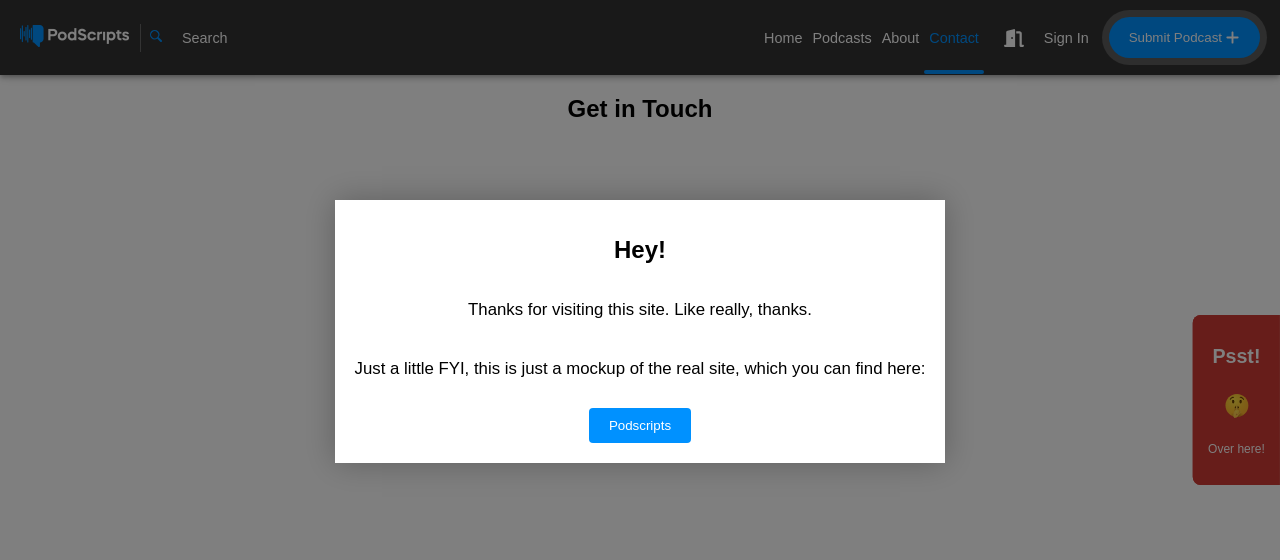
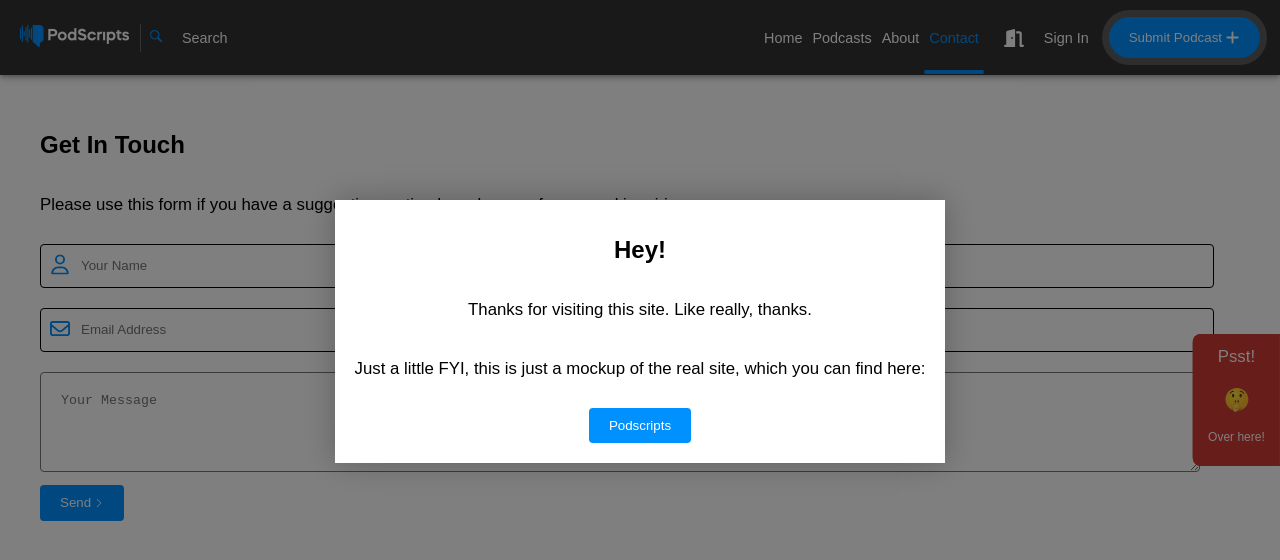
Before and after one commit to mdbatruch/podscripts, a React (Create React App) app: page /contact in a window 1280 px wide. Shown: the top 560 px of the page. Built offline with nearby package versions, Linux system fonts and the light colour scheme; what webfontloader would draw is missing.

Commit message:
update contact page, add form component

```diff
--- a/src/Contact.tsx
+++ b/src/Contact.tsx
@@ -1,27 +1,62 @@
 import styled from 'styled-components/macro';
-import PageTitle from './PageTitle';
 import Main from 'components/core/sections/page/MainContent';
-import { WHITE } from 'styles/color';
-// import { Form } from 'react-router-dom';
+import { BLUE, WHITE } from 'styles/color';
+import Form from 'components/ui/forms/Form';
+import { BodyText } from 'components/core/typography/BodyText';
+import UserIcon from 'components/ui/icons/UserIcon';
+import EnvelopeIcon from 'components/ui/icons/EnvelopeIcon';
+import ChevronRightIcon from 'components/ui/icons/ChevronRightIcon';
 
 const ContactMain = styled.div`
   ${Main};
   background-color: ${WHITE};
-  flex-direction
+  flex-direction: column;
 `;
 
-function Contact() {
+const Contact = () => {
+
+
   return (
-    <div>
-      <PageTitle title={'Get in Touch'} />
-
-      <ContactMain>
-        {/* <Form>
-        <h3>Get In Touch</h3>
-        <h5>Please use this form if you have a suggestion, noticed any bugs or for general inquiries.</h5>
-      </Form> */}
-      </ContactMain>
-    </div>
+    <ContactMain>
+      <h1>Get In Touch</h1>
+      <BodyText>Please use this form if you have a suggestion, noticed any bugs or for general inquiries.</BodyText>
+      <Form
+        inputs={[
+          {
+            type: 'text',
+            settings: {
+              name: 'name',
+              placeholder: 'Your Name',
+              icon: <UserIcon height={20} width={20} fill={BLUE} />,
+            }
+          },
+          {
+            type: 'text',
+            settings: {
+              name: 'email',
+              placeholder: 'Email Address',
+              icon: <EnvelopeIcon height={20} width={20} fill={BLUE} />,
+            }
+          },
+          {
+            type: 'textarea',
+            settings: {
+              name: 'message',
+              placeholder: 'Your Message',
+            }
+          },
+          {
+            type: 'submit',
+            settings: {
+              label: 'Send',
+              backgroundColor: BLUE,
+              icon: <ChevronRightIcon height={10} width={10} fill={WHITE} />,
+            }
+          }
+        ]}
+      />
+    </ContactMain>
   );
 }
+
 export default Contact;
--- a/src/PageContent.tsx
+++ b/src/PageContent.tsx
@@ -88,14 +88,15 @@
                 },
               }}
             >
-              <BodyTextLight
+              <div
                 onClick={() => sidebarToggle()}
                 style={{ textAlign: 'center' }}
               >
-                <h3 style={{ marginTop: '0px' }}>Psst!</h3>
+                <BodyTextLight style={{ marginTop: '0px' }}>Psst!</BodyTextLight>
                 <ShushingFaceIcon height={30} width={30} />
-                <BodyTextSmall>Over here!</BodyTextSmall>
-              </BodyTextLight>
+              </div>
+              <BodyTextSmall
+                style={{ textAlign: 'center' }}>Over here!</BodyTextSmall>
             </Box>
             <Box
                   sx={{
--- a/src/components/ui/Button.tsx
+++ b/src/components/ui/Button.tsx
@@ -3,14 +3,17 @@
 import { WHITE } from 'styles/color';
 import { SPACE_10, SPACE_20 } from 'styles/spacing';
 
-interface ButtonProps {
+export type ButtonType = "button" | "submit" | "reset";
+
+export interface ButtonProps {
   color?: string;
   backgroundColor?: string;
-  label: string;
+  label: string | undefined;
   onClick?: () => void;
   rounded?: boolean;
   icon?: ReactNode | JSX.Element;
   isDisabled?: boolean;
+  type?: ButtonType;
 }
 
 const ButtonWrapper = styled.button<{ rounded: boolean }>`
@@ -43,10 +46,11 @@
   rounded,
   icon,
   isDisabled,
+  type,
   ...props
 }: ButtonProps) => (
   <ButtonWrapper
-    type="button"
+    type={type}
     className={'secondary'}
     style={{ backgroundColor, color }}
     rounded={rounded!}
--- /dev/null
+++ b/src/components/ui/forms/Form.tsx
@@ -0,0 +1,118 @@
+import { useState, FormEvent, ChangeEvent, useMemo } from "react";
+import { BLUE, WHITE } from "styles/color";
+import Button, { ButtonProps, ButtonType } from "../Button";
+import ChevronRightIcon from "../icons/ChevronRightIcon";
+import InputText, { InputTextProps } from "./InputText";
+import InputTextArea, { InputTextAreaProps } from "./InputTextArea";
+
+/**
+ * TODO - add input types
+ */
+type FormInputs = 'text' | 'textarea';
+
+type FormConfig = { type: FormInputs | ButtonType; settings: InputTextProps | InputTextAreaProps | ButtonProps}
+
+
+/**
+ * Have FormData interface dynamic indexing so when you add
+ * new items to the forms it will update accordingly
+ */
+interface FormData {
+    [key: string]: string;
+}
+
+interface FormProps {
+    inputs: FormConfig[];
+}
+
+const Form = ({ inputs }: FormProps) => {
+
+    const [formData, setFormData] = useState<FormData>({});
+
+    const handleSubmit = (event: FormEvent<HTMLFormElement>) => {
+        event.preventDefault();
+
+        /**
+         * TODO - handle formData
+         */
+        console.log('formData', formData);
+
+    };
+
+    const handleInputChange = (e: ChangeEvent<HTMLInputElement | HTMLTextAreaElement>) => {
+        const { name, value } = e.target;
+
+        setFormData(prevFormData => ({
+        ...prevFormData,
+        [name]: value
+        }));
+    }
+
+
+    const fields = useMemo(() => {
+
+        /**
+         * TODO - clean this up
+         */
+        return inputs.map(input => {
+            if (input.type === 'text') {
+
+                const settings = input.settings as InputTextProps;
+
+                return (
+                    <InputText
+                        key={`text-${settings.name}`}
+                        name={settings.name}
+                        placeholder={settings.placeholder}
+                        icon={settings.icon}
+                        onChange={handleInputChange}
+                        value={`formData.${settings.name}`}
+                    />
+                )
+              }
+              else if (input.type === 'textarea') {
+
+                const settings = input.settings as InputTextAreaProps;
+
+                return (
+                    <InputTextArea
+                        key={`textarea-${settings.name}`}
+                        name={settings.name}
+                        placeholder={settings.placeholder}
+                        height={100}
+                        onChange={handleInputChange}
+                        value={formData.message}
+                    />
+                )
+              }
+              else if (input.type === 'submit') {
+
+                const settings = input.settings as ButtonProps;
+
+                return (
+                    <Button
+                        key={`button-${settings.label}`}
+                        label={settings.label}
+                        type={input.type}
+                        backgroundColor={BLUE}
+                        icon={<ChevronRightIcon height={10} width={10} fill={WHITE} />}
+                    />
+                )
+              } else {
+                return null;
+              }
+        }
+        );
+    }, [inputs]);
+
+    return (
+        <form onSubmit={handleSubmit}>
+            <>
+            {fields}
+            </>
+        </form>
+    )
+
+}
+
+export default Form;
--- a/src/components/ui/forms/InputText.tsx
+++ b/src/components/ui/forms/InputText.tsx
@@ -1,39 +1,59 @@
-import { FormEvent } from 'react';
+import { ChangeEvent, ReactNode } from 'react';
 import styled from 'styled-components/macro';
-import { SPACE_10, SPACE_40 } from 'styles/spacing';
+import { BLACK } from 'styles/color';
+import { SPACE_10, SPACE_30, SPACE_40 } from 'styles/spacing';
 
 const InputTextContainer = styled.div`
   padding-right: ${SPACE_40};
+  position: relative;
+`;
+
+const IconContainer = styled.div`
+  position: absolute;
+  top: 50%;
+  transform: translateY(-50%);
+  left: 10px;
 `;
 
 const Label = styled.div`
   color: red;
 `;
 
-const Text = styled.input`
+const Text = styled.input<{ $hasIcon?: boolean }>`
   width: 100%;
   border-radius: 4px;
+  border: 1px solid ${BLACK};
   padding-left: ${SPACE_10};
   height: ${SPACE_40};
   margin: ${SPACE_10} 0;
+  ${({ $hasIcon }) =>
+    !!$hasIcon &&
+    `
+    text-indent: ${SPACE_30};
+  `}
 `;
 
-interface InputTextProps {
+export interface InputTextProps {
   label?: string;
   placeholder: string;
-  onChange?: (e: FormEvent<HTMLInputElement>) => void;
+  onChange?: (e: ChangeEvent<HTMLInputElement>) => void;
+  icon?: ReactNode | JSX.Element;
+  value?: string;
+  name?: string;
 }
 
 export const InputText = ({
   label,
   placeholder,
+  name,
   onChange,
-  ...props
+  icon,
 }: InputTextProps): JSX.Element => {
   return (
     <InputTextContainer>
+      {!!icon && <IconContainer>{icon}</IconContainer>}
       {label && <Label>{label}</Label>}
-      <Text type="text" placeholder={placeholder} onChange={onChange} />
+      <Text type="text" name={name} placeholder={placeholder} onChange={onChange} $hasIcon={!!icon} />
     </InputTextContainer>
   );
 };
--- /dev/null
+++ b/src/components/ui/forms/InputTextArea.tsx
@@ -0,0 +1,56 @@
+import { ChangeEvent, ReactNode } from 'react';
+import styled from 'styled-components/macro';
+import { SPACE_10, SPACE_20, SPACE_40 } from 'styles/spacing';
+
+const InputTextContainer = styled.div`
+  padding-right: ${SPACE_40};
+`;
+
+const Label = styled.div`
+  color: red;
+`;
+
+const TextArea = styled.textarea<{ $height: number }>`
+  width: 100%;
+  border-radius: 4px;
+  padding: ${SPACE_20};
+  box-sizing: border-box;
+  ${({ $height }) =>
+    !!$height &&
+    `
+    height: ${$height}px;
+  `}
+  margin: ${SPACE_10} 0;
+`;
+
+export interface InputTextAreaProps {
+  label?: string;
+  placeholder: string;
+  name?: string;
+  onChange?: (e: ChangeEvent<HTMLTextAreaElement>) => void;
+  height: number;
+  value?: string;
+  icon?: ReactNode | JSX.Element;
+}
+
+export const InputTextArea = ({
+  label,
+  placeholder,
+  name,
+  onChange,
+  height,
+}: InputTextAreaProps): JSX.Element => {
+  return (
+    <InputTextContainer>
+      {label && <Label>{label}</Label>}
+      <TextArea
+        placeholder={placeholder}
+        $height={height}
+        name={name}
+        onChange={onChange}
+      />
+    </InputTextContainer>
+  );
+};
+
+export default InputTextArea;
--- /dev/null
+++ b/src/components/ui/icons/EnvelopeIcon.tsx
@@ -0,0 +1,13 @@
+const EnvelopeIcon = ({ ...props }) => (
+  <svg
+    height={props.height}
+    width={props.width}
+    fill={props.fill}
+    xmlns="http://www.w3.org/2000/svg"
+    viewBox="0 0 512 512"
+    >
+    <path d="M64 112c-8.8 0-16 7.2-16 16v22.1L220.5 291.7c20.7 17 50.4 17 71.1 0L464 150.1V128c0-8.8-7.2-16-16-16H64zM48 212.2V384c0 8.8 7.2 16 16 16H448c8.8 0 16-7.2 16-16V212.2L322 328.8c-38.4 31.5-93.7 31.5-132 0L48 212.2zM0 128C0 92.7 28.7 64 64 64H448c35.3 0 64 28.7 64 64V384c0 35.3-28.7 64-64 64H64c-35.3 0-64-28.7-64-64V128z"/>
+  </svg>
+);
+
+export default EnvelopeIcon;
--- a/src/components/ui/icons/ShushingFaceIcon.tsx
+++ b/src/components/ui/icons/ShushingFaceIcon.tsx
@@ -35,123 +35,123 @@
         <path d="M47.7748 17.2134C48.0866 15.7818 49.575 15.1581 51.7862 15.64C53.6714 16.0511 57.541 18.1914 59.4404 23.2092C59.7947 24.1305 58.8876 24.3998 58.4765 23.762C57.1158 21.5933 52.906 18.2765 49.1356 17.9646C47.6331 17.8512 47.7748 17.2134 47.7748 17.2134Z" fill="url(#paint28_linear)"/>
         <defs>
         <radialGradient id="paint0_radial" cx="0" cy="0" r="1" gradientUnits="userSpaceOnUse" gradientTransform="translate(34.479 26.1245) scale(36.7641)">
-        <stop stop-color="#FFDF30"/>
-        <stop offset="1" stop-color="#FFB82E"/>
+        <stop stopColor="#FFDF30"/>
+        <stop offset="1" stopColor="#FFB82E"/>
         </radialGradient>
         <radialGradient id="paint1_radial" cx="0" cy="0" r="1" gradientUnits="userSpaceOnUse" gradientTransform="translate(34.479 26.1245) scale(28.924)">
-        <stop stop-color="#FFE95F"/>
-        <stop offset="1" stop-color="#FFBB47" stop-opacity="0"/>
+        <stop stopColor="#FFE95F"/>
+        <stop offset="1" stopColor="#FFBB47" stopOpacity="0"/>
         </radialGradient>
         <radialGradient id="paint2_radial" cx="0" cy="0" r="1" gradientUnits="userSpaceOnUse" gradientTransform="translate(39.9766 55.2518) rotate(90) scale(20.3326 8.65356)">
-        <stop stop-color="#7A4400" stop-opacity="0.5"/>
-        <stop offset="0.6008" stop-color="#894D00" stop-opacity="0.1981"/>
-        <stop offset="0.995" stop-color="#965500" stop-opacity="0"/>
+        <stop stopColor="#7A4400" stopOpacity="0.5"/>
+        <stop offset="0.6008" stopColor="#894D00" stopOpacity="0.1981"/>
+        <stop offset="0.995" stopColor="#965500" stopOpacity="0"/>
         </radialGradient>
         <linearGradient id="paint3_linear" x1="27.4116" y1="20.9702" x2="26.5949" y2="17.2055" gradientUnits="userSpaceOnUse">
-        <stop offset="0.00132565" stop-color="#3C2200"/>
-        <stop offset="1" stop-color="#7A4400"/>
+        <stop offset="0.00132565" stopColor="#3C2200"/>
+        <stop offset="1" stopColor="#7A4400"/>
         </linearGradient>
         <radialGradient id="paint4_radial" cx="0" cy="0" r="1" gradientUnits="userSpaceOnUse" gradientTransform="translate(29.6354 28.7828) rotate(73.8539) scale(4.30589 2.78584)">
-        <stop offset="0.00132565" stop-color="#7A4400"/>
-        <stop offset="1" stop-color="#643800"/>
+        <stop offset="0.00132565" stopColor="#7A4400"/>
+        <stop offset="1" stopColor="#643800"/>
         </radialGradient>
         <linearGradient id="paint5_linear" x1="30.5253" y1="24.2108" x2="30.5253" y2="28.3467" gradientUnits="userSpaceOnUse">
-        <stop offset="0.00132565" stop-color="#3C2200"/>
-        <stop offset="1" stop-color="#512D00"/>
+        <stop offset="0.00132565" stopColor="#3C2200"/>
+        <stop offset="1" stopColor="#512D00"/>
         </linearGradient>
         <radialGradient id="paint6_radial" cx="0" cy="0" r="1" gradientUnits="userSpaceOnUse" gradientTransform="translate(49.5357 28.7835) rotate(73.8539) scale(4.30589 2.78584)">
-        <stop offset="0.00132565" stop-color="#7A4400"/>
-        <stop offset="1" stop-color="#643800"/>
+        <stop offset="0.00132565" stopColor="#7A4400"/>
+        <stop offset="1" stopColor="#643800"/>
         </radialGradient>
         <linearGradient id="paint7_linear" x1="50.4247" y1="24.3196" x2="50.4247" y2="28.4555" gradientUnits="userSpaceOnUse">
-        <stop offset="0.00132565" stop-color="#3C2200"/>
-        <stop offset="1" stop-color="#512D00"/>
+        <stop offset="0.00132565" stopColor="#3C2200"/>
+        <stop offset="1" stopColor="#512D00"/>
         </linearGradient>
         <radialGradient id="paint8_radial" cx="0" cy="0" r="1" gradientUnits="userSpaceOnUse" gradientTransform="translate(41.475 65.5824) scale(20.5019 9.99878)">
-        <stop stop-color="#7A4400" stop-opacity="0.5"/>
-        <stop offset="0.6008" stop-color="#894D00" stop-opacity="0.1981"/>
-        <stop offset="0.995" stop-color="#965500" stop-opacity="0"/>
+        <stop stopColor="#7A4400" stopOpacity="0.5"/>
+        <stop offset="0.6008" stopColor="#894D00" stopOpacity="0.1981"/>
+        <stop offset="0.995" stopColor="#965500" stopOpacity="0"/>
         </radialGradient>
         <linearGradient id="paint9_linear" x1="31.7009" y1="57.2951" x2="51.1864" y2="57.2951" gradientUnits="userSpaceOnUse">
-        <stop stop-color="#7A4400" stop-opacity="0.5"/>
-        <stop offset="0.6008" stop-color="#894D00" stop-opacity="0.1981"/>
-        <stop offset="0.995" stop-color="#965500" stop-opacity="0"/>
+        <stop stopColor="#7A4400" stopOpacity="0.5"/>
+        <stop offset="0.6008" stopColor="#894D00" stopOpacity="0.1981"/>
+        <stop offset="0.995" stopColor="#965500" stopOpacity="0"/>
         </linearGradient>
         <radialGradient id="paint10_radial" cx="0" cy="0" r="1" gradientUnits="userSpaceOnUse" gradientTransform="translate(40.1218 43.8799) rotate(56.2273) scale(3.52202 3.94129)">
-        <stop offset="0.00132565" stop-color="#7A4400"/>
-        <stop offset="1" stop-color="#643800"/>
+        <stop offset="0.00132565" stopColor="#7A4400"/>
+        <stop offset="1" stopColor="#643800"/>
         </radialGradient>
         <linearGradient id="paint11_linear" x1="40.4751" y1="40.0334" x2="40.4751" y2="44.1306" gradientUnits="userSpaceOnUse">
-        <stop offset="0.00132565" stop-color="#3C2200"/>
-        <stop offset="1" stop-color="#512D00"/>
+        <stop offset="0.00132565" stopColor="#3C2200"/>
+        <stop offset="1" stopColor="#512D00"/>
         </linearGradient>
         <linearGradient id="paint12_linear" x1="33.7133" y1="62.6768" x2="51.015" y2="62.6768" gradientUnits="userSpaceOnUse">
-        <stop offset="0.00132565" stop-color="#FFCA4B"/>
-        <stop offset="1" stop-color="#FFD648"/>
+        <stop offset="0.00132565" stopColor="#FFCA4B"/>
+        <stop offset="1" stopColor="#FFD648"/>
         </linearGradient>
         <linearGradient id="paint13_linear" x1="44.7902" y1="66.1729" x2="38.0134" y2="56.029" gradientUnits="userSpaceOnUse">
-        <stop stop-color="#FFBC47" stop-opacity="0"/>
-        <stop offset="1" stop-color="#C86F34"/>
+        <stop stopColor="#FFBC47" stopOpacity="0"/>
+        <stop offset="1" stopColor="#C86F34"/>
         </linearGradient>
         <linearGradient id="paint14_linear" x1="51.6911" y1="67.5438" x2="40.1834" y2="56.377" gradientUnits="userSpaceOnUse">
-        <stop stop-color="#FFBC47" stop-opacity="0"/>
-        <stop offset="1" stop-color="#C86F34"/>
+        <stop stopColor="#FFBC47" stopOpacity="0"/>
+        <stop offset="1" stopColor="#C86F34"/>
         </linearGradient>
         <linearGradient id="paint15_linear" x1="36.0717" y1="47.1955" x2="42.0688" y2="47.1955" gradientUnits="userSpaceOnUse">
-        <stop offset="0.00132565" stop-color="#FFCB4B"/>
-        <stop offset="1" stop-color="#FFD748"/>
+        <stop offset="0.00132565" stopColor="#FFCB4B"/>
+        <stop offset="1" stopColor="#FFD748"/>
         </linearGradient>
         <linearGradient id="paint16_linear" x1="38.1177" y1="45.2609" x2="40.6181" y2="52.4213" gradientUnits="userSpaceOnUse">
-        <stop stop-color="#FFBC47" stop-opacity="0"/>
-        <stop offset="1" stop-color="#C86F34"/>
+        <stop stopColor="#FFBC47" stopOpacity="0"/>
+        <stop offset="1" stopColor="#C86F34"/>
         </linearGradient>
         <linearGradient id="paint17_linear" x1="38.282" y1="44.1442" x2="45.7256" y2="47.296" gradientUnits="userSpaceOnUse">
-        <stop stop-color="#FFBC47" stop-opacity="0"/>
-        <stop offset="1" stop-color="#C86F34"/>
+        <stop stopColor="#FFBC47" stopOpacity="0"/>
+        <stop offset="1" stopColor="#C86F34"/>
         </linearGradient>
         <linearGradient id="paint18_linear" x1="34.2273" y1="42.6908" x2="41.956" y2="48.6577" gradientUnits="userSpaceOnUse">
-        <stop stop-color="#FFBC47" stop-opacity="0"/>
-        <stop offset="1" stop-color="#C86F34"/>
+        <stop stopColor="#FFBC47" stopOpacity="0"/>
+        <stop offset="1" stopColor="#C86F34"/>
         </linearGradient>
         <linearGradient id="paint19_linear" x1="32.9662" y1="55.4997" x2="46.2789" y2="55.4997" gradientUnits="userSpaceOnUse">
-        <stop offset="0.00132565" stop-color="#FFCA4B"/>
-        <stop offset="1" stop-color="#FFD648"/>
+        <stop offset="0.00132565" stopColor="#FFCA4B"/>
+        <stop offset="1" stopColor="#FFD648"/>
         </linearGradient>
         <linearGradient id="paint20_linear" x1="46.9144" y1="52.2035" x2="24.6235" y2="65.3735" gradientUnits="userSpaceOnUse">
-        <stop stop-color="#FFBC47" stop-opacity="0"/>
-        <stop offset="1" stop-color="#C86F34"/>
+        <stop stopColor="#FFBC47" stopOpacity="0"/>
+        <stop offset="1" stopColor="#C86F34"/>
         </linearGradient>
         <linearGradient id="paint21_linear" x1="32.2254" y1="56.0487" x2="45.1358" y2="56.0487" gradientUnits="userSpaceOnUse">
-        <stop offset="0.00132565" stop-color="#FFCA4B"/>
-        <stop offset="1" stop-color="#FFD648"/>
+        <stop offset="0.00132565" stopColor="#FFCA4B"/>
+        <stop offset="1" stopColor="#FFD648"/>
         </linearGradient>
         <linearGradient id="paint22_linear" x1="34.7796" y1="49.0812" x2="53.2488" y2="68.0619" gradientUnits="userSpaceOnUse">
-        <stop stop-color="#FFBC47" stop-opacity="0"/>
-        <stop offset="1" stop-color="#C86F34"/>
+        <stop stopColor="#FFBC47" stopOpacity="0"/>
+        <stop offset="1" stopColor="#C86F34"/>
         </linearGradient>
         <linearGradient id="paint23_linear" x1="31.2946" y1="61.5731" x2="43.6806" y2="61.5731" gradientUnits="userSpaceOnUse">
-        <stop offset="0.00132565" stop-color="#FFCA4B"/>
-        <stop offset="1" stop-color="#FFD648"/>
+        <stop offset="0.00132565" stopColor="#FFCA4B"/>
+        <stop offset="1" stopColor="#FFD648"/>
         </linearGradient>
         <linearGradient id="paint24_linear" x1="31.2946" y1="61.5731" x2="43.6806" y2="61.5731" gradientUnits="userSpaceOnUse">
-        <stop offset="0.00132565" stop-color="#FFCA4B"/>
-        <stop offset="1" stop-color="#FFD648"/>
+        <stop offset="0.00132565" stopColor="#FFCA4B"/>
+        <stop offset="1" stopColor="#FFD648"/>
         </linearGradient>
         <linearGradient id="paint25_linear" x1="32.4363" y1="55.4367" x2="47.3253" y2="96.9214" gradientUnits="userSpaceOnUse">
-        <stop stop-color="#FFBC47" stop-opacity="0"/>
-        <stop offset="1" stop-color="#C86F34"/>
+        <stop stopColor="#FFBC47" stopOpacity="0"/>
+        <stop offset="1" stopColor="#C86F34"/>
         </linearGradient>
         <linearGradient id="paint26_linear" x1="37.0844" y1="54.5795" x2="52.5133" y2="63.8283" gradientUnits="userSpaceOnUse">
-        <stop stop-color="#FFBC47" stop-opacity="0"/>
-        <stop offset="1" stop-color="#C86F34"/>
+        <stop stopColor="#FFBC47" stopOpacity="0"/>
+        <stop offset="1" stopColor="#C86F34"/>
         </linearGradient>
         <radialGradient id="paint27_radial" cx="0" cy="0" r="1" gradientUnits="userSpaceOnUse" gradientTransform="translate(38.2301 54.4543) rotate(-34.0754) scale(3.70665 1.6136)">
-        <stop stop-color="#FBE07A"/>
-        <stop offset="1" stop-color="#FFE75B" stop-opacity="0"/>
+        <stop stopColor="#FBE07A"/>
+        <stop offset="1" stopColor="#FFE75B" stopOpacity="0"/>
         </radialGradient>
         <linearGradient id="paint28_linear" x1="53.543" y1="20.9657" x2="54.3597" y2="17.2009" gradientUnits="userSpaceOnUse">
-        <stop offset="0.00132565" stop-color="#3C2200"/>
-        <stop offset="1" stop-color="#7A4400"/>
+        <stop offset="0.00132565" stopColor="#3C2200"/>
+        <stop offset="1" stopColor="#7A4400"/>
         </linearGradient>
         </defs>
     </svg>
--- /dev/null
+++ b/src/components/ui/icons/UserIcon.tsx
@@ -0,0 +1,12 @@
+const UserIcon = ({ ...props }): JSX.Element => (
+  <svg
+    height={props.height}
+    width={props.width}
+    fill={props.fill}
+    xmlns="http://www.w3.org/2000/svg"
+    viewBox="0 0 448 512">
+    <path d="M304 128a80 80 0 1 0 -160 0 80 80 0 1 0 160 0zM96 128a128 128 0 1 1 256 0A128 128 0 1 1 96 128zM49.3 464H398.7c-8.9-63.3-63.3-112-129-112H178.3c-65.7 0-120.1 48.7-129 112zM0 482.3C0 383.8 79.8 304 178.3 304h91.4C368.2 304 448 383.8 448 482.3c0 16.4-13.3 29.7-29.7 29.7H29.7C13.3 512 0 498.7 0 482.3z"/>
+  </svg>
+);
+
+export default UserIcon;
```
